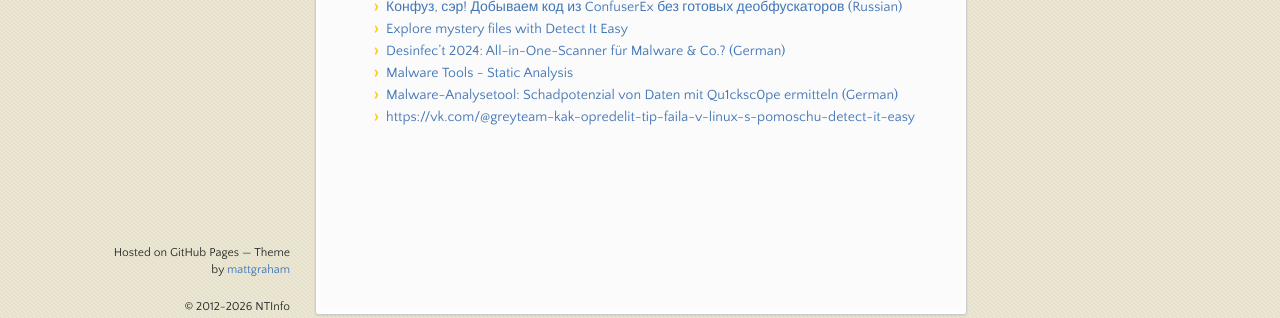
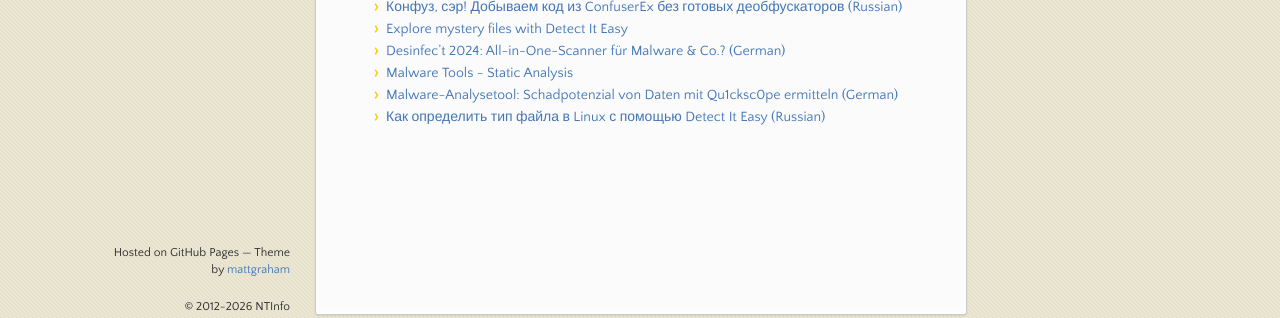
Before and after one commit to horsicq/horsicq.github.io, a Jekyll site: the page built from reference.md, in a window 1280 px wide. Shown: the part 545-863 px from the top of the page. Built offline with Jekyll 4.4.1, drawn with Linux system fonts in a browser that asks for light colours; our own code applies the rules of GitHub Pages for plain Markdown files.

Commit message:
fix russian reference

```diff
--- a/reference.md
+++ b/reference.md
@@ -16,4 +16,4 @@
 - [Desinfec't 2024: All-in-One-Scanner für Malware & Co.? (German)](https://www.dr-datenschutz.de/desinfect-2024-all-in-one-scanner-fuer-malware-co/)
 - [Malware Tools - Static Analysis](https://medium.com/@rhaslekar/malware-analysis-3f2531cdfe9e)
 - [Malware-Analysetool: Schadpotenzial von Daten mit Qu1cksc0pe ermitteln (German)](https://www.heise.de/ratgeber/Malware-Analysetool-Schadpotenzial-von-Daten-mit-Qu1cksc0pe-ermitteln-10001929.html)
-- [https://vk.com/@greyteam-kak-opredelit-tip-faila-v-linux-s-pomoschu-detect-it-easy](Как определить тип файла в Linux с помощью Detect It Easy (Russian))
+- [Как определить тип файла в Linux с помощью Detect It Easy (Russian)](https://vk.com/@greyteam-kak-opredelit-tip-faila-v-linux-s-pomoschu-detect-it-easy)
```
